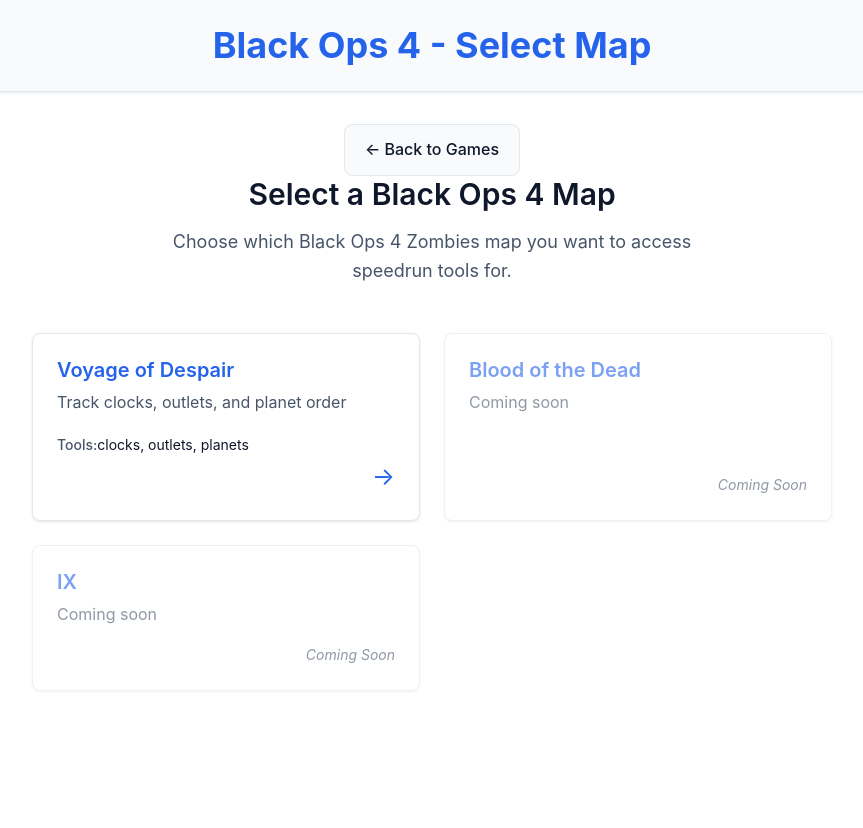
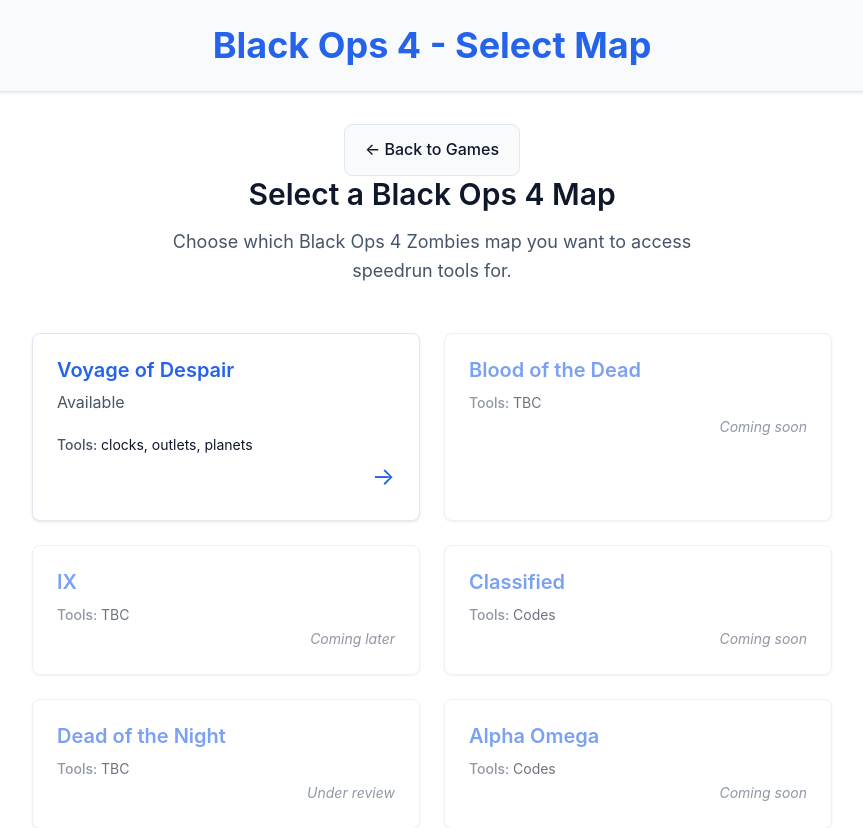
Before and after one commit to ocripps24/bo4-sr-helper, a React (Vite) app: page /bo4 in a window 1280 px wide. Shown: the top 828 px of the page, without its empty margins (208-1071 px from the left). Before the commit the page ends 800 px from the top, so only its background shows below. Built offline with nearby package versions, Linux system fonts and the light colour scheme.

Commit message:
Maps status updates

```diff
--- a/src/components/MapSelection.jsx
+++ b/src/components/MapSelection.jsx
@@ -57,10 +57,10 @@
 									<div className="map-card-header">
 										<h3 className="map-card-title">{map.name}</h3>
 									</div>
-									<p className="map-card-description">{map.description}</p>
+									<p className="map-card-description">{map.status}</p>
 									{map.tools && map.tools.length > 0 && (
 										<div className="map-card-tools">
-											<span className="tools-label">Tools:</span>
+											<span className="tools-label">Tools: </span>
 											<span className="tools-list">{map.tools.join(", ")}</span>
 										</div>
 									)}
@@ -72,8 +72,13 @@
 								<div className="map-card-header">
 									<h3 className="map-card-title">{map.name}</h3>
 								</div>
-								<p className="map-card-description">{map.description}</p>
-								<div className="map-card-status">Coming Soon</div>
+								{map.tools && map.tools.length > 0 && (
+									<div className="map-card-tools">
+										<span className="tools-label">Tools: </span>
+										<span className="tools-list">{map.tools.join(", ")}</span>
+									</div>
+								)}
+								<div className="map-card-status">{map.status}</div>
 							</div>
 						)}
 					</div>
--- a/src/data/bo4/maps.js
+++ b/src/data/bo4/maps.js
@@ -2,7 +2,7 @@
 	{
 		id: "voyage-of-despair",
 		name: "Voyage of Despair",
-		description: "Track clocks, outlets, and planet order",
+		status: "Available",
 		route: "/bo4/voyage-of-despair",
 		component: () =>
 			import(
@@ -15,22 +15,72 @@
 	{
 		id: "blood-of-the-dead",
 		name: "Blood of the Dead",
-		description: "Coming soon",
+		status: "Coming soon",
 		route: "/bo4/blood-of-the-dead",
 		component: null,
 		available: false,
-		tools: [],
+		tools: ["TBC"],
 		difficulty: "hard",
 	},
 	{
 		id: "ix",
 		name: "IX",
-		description: "Coming soon",
+		status: "Coming later",
 		route: "/bo4/ix",
 		component: null,
 		available: false,
-		tools: [],
+		tools: ["TBC"],
+		difficulty: "medium",
+	},
+	{
+		id: "classified",
+		name: "Classified",
+		status: "Coming soon",
+		route: "/bo4/classified",
+		component: null,
+		available: false,
+		tools: ["Codes"],
 		difficulty: "easy",
+	},
+	{
+		id: "dead-of-the-night",
+		name: "Dead of the Night",
+		status: "Under review",
+		route: "/bo4/dead-of-the-night",
+		component: null,
+		available: false,
+		tools: ["TBC"],
+		difficulty: "medium",
+	},
+	{
+		id: "alpha-omega",
+		name: "Alpha Omega",
+		status: "Coming soon",
+		route: "/bo4/alpha-omega",
+		component: null,
+		available: false,
+		tools: ["Codes"],
+		difficulty: "medium",
+	},
+	{
+		id: "ancient-evil",
+		name: "Ancient Evil",
+		status: "Under review",
+		route: "/bo4/ancient-evil",
+		component: null,
+		available: false,
+		tools: ["TBC"],
+		difficulty: "medium",
+	},
+	{
+		id: "tag-der-toten",
+		name: "Tag der Toten",
+		status: "Coming later",
+		route: "/bo4/tag-der-toten",
+		component: null,
+		available: false,
+		tools: ["TBC"],
+		difficulty: "hard",
 	},
 ];
 
--- a/src/data/bo6/maps.js
+++ b/src/data/bo6/maps.js
@@ -1,23 +1,63 @@
 export const BO6_MAPS = [
+	{
+		id: "liberty-falls",
+		name: "Liberty Falls",
+		status: "Not planned",
+		route: "/bo6/liberty-falls",
+		component: null,
+		available: false,
+		tools: ["N/A"],
+		difficulty: "easy",
+	},
 	{
 		id: "terminus",
 		name: "Terminus",
-		description: "Advanced research facility speedrun tools",
+		status: "Available",
 		route: "/bo6/terminus",
 		component: () =>
 			import("../../components/games/bo6/maps/terminus/Terminus.jsx"),
 		available: true,
-		tools: [], // Will be defined as we build the tools
+		tools: ["Nathan code", "Code Calculator"],
 		difficulty: "medium",
 	},
 	{
-		id: "liberty-falls",
-		name: "Liberty Falls",
-		description: "Coming soon",
-		route: "/bo6/liberty-falls",
+		id: "citadelle-des-morts",
+		name: "Citadelle des Morts",
+		status: "Development in progress",
+		route: "/bo6/citadelle-des-morts",
 		component: null,
 		available: false,
-		tools: [],
+		tools: ["Pages/Traps"],
+		difficulty: "medium",
+	},
+	{
+		id: "the-tomb",
+		name: "The Tomb",
+		status: "Coming later",
+		route: "/bo6/the-tomb",
+		component: null,
+		available: false,
+		tools: ["Upgrade symbols"],
+		difficulty: "easy",
+	},
+	{
+		id: "shattered-veil",
+		name: "Shattered Veil",
+		status: "Development in progress",
+		route: "/bo6/shattered-veil",
+		component: null,
+		available: false,
+		tools: ["Chalkboard", "Safe Code"],
+		difficulty: "easy",
+	},
+	{
+		id: "the-reckoning",
+		name: "The Reckoning",
+		status: "Not released",
+		route: "/bo6/the-reckoning",
+		component: null,
+		available: false,
+		tools: ["N/A"],
 		difficulty: "easy",
 	},
 ];
```
